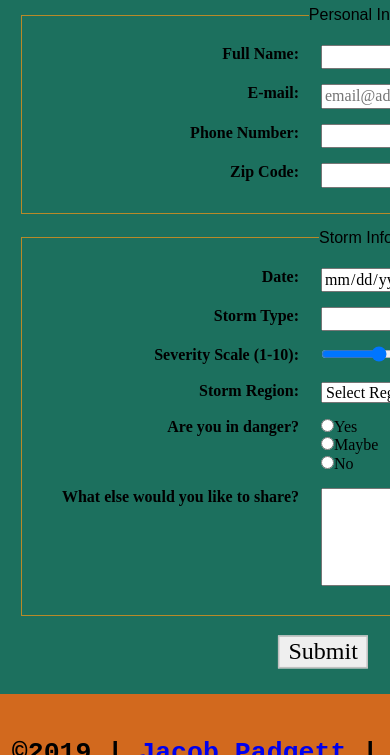
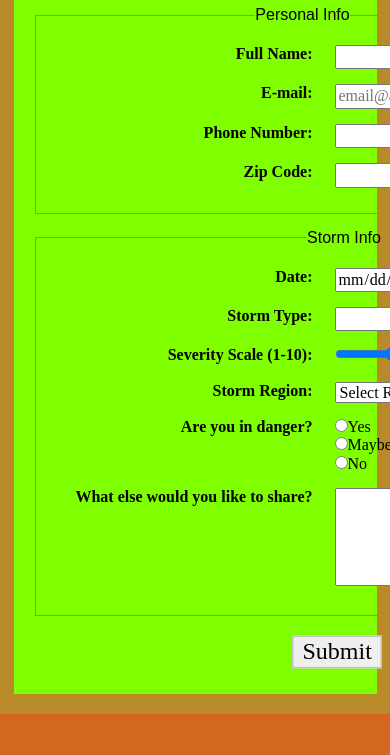
Before and after one commit to jacobpad/jacobpad.github.io1, a plain HTML site: page CIT230/assignments/weathersite/preston/stormcenter.html in a window 390 px wide. Shown: the part 308-1063 px from the top of the page. Drawn offline with Linux system fonts and the light colour scheme; a web font is replaced by a local one.

Commit message:
3/21 Noon

```diff
--- a/CIT230/assignments/weathersite/preston/stormcenter.html
+++ b/CIT230/assignments/weathersite/preston/stormcenter.html
@@ -35,7 +35,7 @@
         </nav>
     </header>
     <main class="main">
-        <div class="form">
+        <div class="form" id="mobileFriendly">
             <h1>Storm Spotters Form</h1>
             <form action="thanks.html" method="GET">
                 <!--  ********  ******** PERSONAL INFO ********  ********  -->
--- a/CIT230/assignments/weathersite/preston/styles/small.css
+++ b/CIT230/assignments/weathersite/preston/styles/small.css
@@ -296,4 +296,16 @@ form fieldset {
   #currentTemperature {
     font-size: .95rem;
   }
+  /********************* STORM CENTER *********************/
+  #mobileFriendly {
+    clear: both;
+    background-color: chartreuse;
+    max-width: 90%;
+    margin-bottom: 20px;
+  }
+  .formDiv {
+    display: block;
+    max-width: 80%;
+    text-align: left;
+  }
 }
```
Also changed, not shown: CIT230/assignments/weathersite/preston/soda-springs.html (+4 -4 lines).
